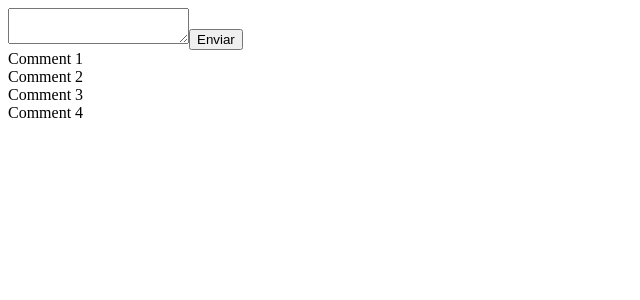
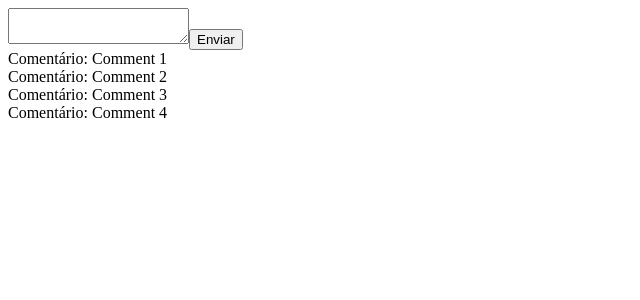
Before and after one commit to CharlesMendes/react-estudos, a React (Create React App) app in the folder projeto/01-comentario/: page / in a window 1280 px wide. Shown: the top 300 px of the page, without its empty margins (0-640 px from the left). Built offline with nearby package versions, Linux system fonts and the light colour scheme.

Commit message:
Aula 02 - Componentizando com Props

```diff
--- a/projeto/01-comentario/src/App.js
+++ b/projeto/01-comentario/src/App.js
@@ -1,4 +1,6 @@
 import React, { Component } from 'react';
+import Comments from './components/Comments';
+import NewComment from './components/NewComment';
 
 class App extends Component {
   state = {
@@ -8,30 +10,20 @@ class App extends Component {
       'Comment 3',
       'Comment 4'
     ]
-  }
+  };
 
-  sendComment = () => {
+  sendComment = comment => {
     this.setState({
       //spreadOperator para manter os dados que ja existiam (adicionar item no vetor)
-      comments: [...this.state.comments, 'Comentario novo']
+      comments: [...this.state.comments, comment] //o comentario é injetado pelo NewComment
     })
-  }
+  };
 
   render() {
     return (
       <div>
-        { /* NewComment */ }
-        <div>
-          <textarea></textarea>
-          <button onClick={ this.sendComment }>Enviar</button>
-        </div>
-        { /* Comments */ }
-        <div>
-          { /* Comment */ }
-          { this.state.comments.map( c => {
-            return <div>{c}</div>
-          })}
-        </div>
+        <NewComment sendComment={this.sendComment} />
+        <Comments comments={this.state.comments} />
       </div>
     );
   }
--- /dev/null
+++ b/projeto/01-comentario/src/components/Comment.js
@@ -0,0 +1,11 @@
+import React, { Component } from 'react';
+
+class Comment extends Component {
+    render(){
+        return(
+          <div>Comentário: {this.props.comment}</div>
+        )
+    }
+}
+
+export default Comment;
--- /dev/null
+++ b/projeto/01-comentario/src/components/Comments.js
@@ -0,0 +1,17 @@
+import React, { Component } from 'react';
+import Comment from './Comment';
+
+class Comments extends Component {
+    render(){
+        return(
+            <div>
+            { /* Comment */ }
+            { this.props.comments.map( c =>
+              <Comment comment={c} />
+            )}
+          </div>
+        )
+    }
+}
+
+export default Comments;
--- /dev/null
+++ b/projeto/01-comentario/src/components/NewComment.js
@@ -0,0 +1,35 @@
+import React, { Component } from 'react';
+
+class NewComment extends Component {
+  state = {
+    newComment: ''
+  };
+
+  handleChange = event => {
+    this.setState({
+      newComment: event.target.value
+    })
+  };
+
+  sendComment = (comment) => {
+    this.props.sendComment(this.state.newComment); //retorna para o "pai App.js"
+    this.setState({
+      newComment: ''
+    })
+  }
+
+  render(){
+      return(
+        <div>
+          <textarea value={this.state.newComment} onChange={this.handleChange}></textarea>
+          <button onClick={this.sendComment}>Enviar</button>
+          {
+            //JSON.stringify(this.state)
+            //this.state.newComment
+          }
+        </div>
+      )
+  }
+}
+
+export default NewComment;
```
